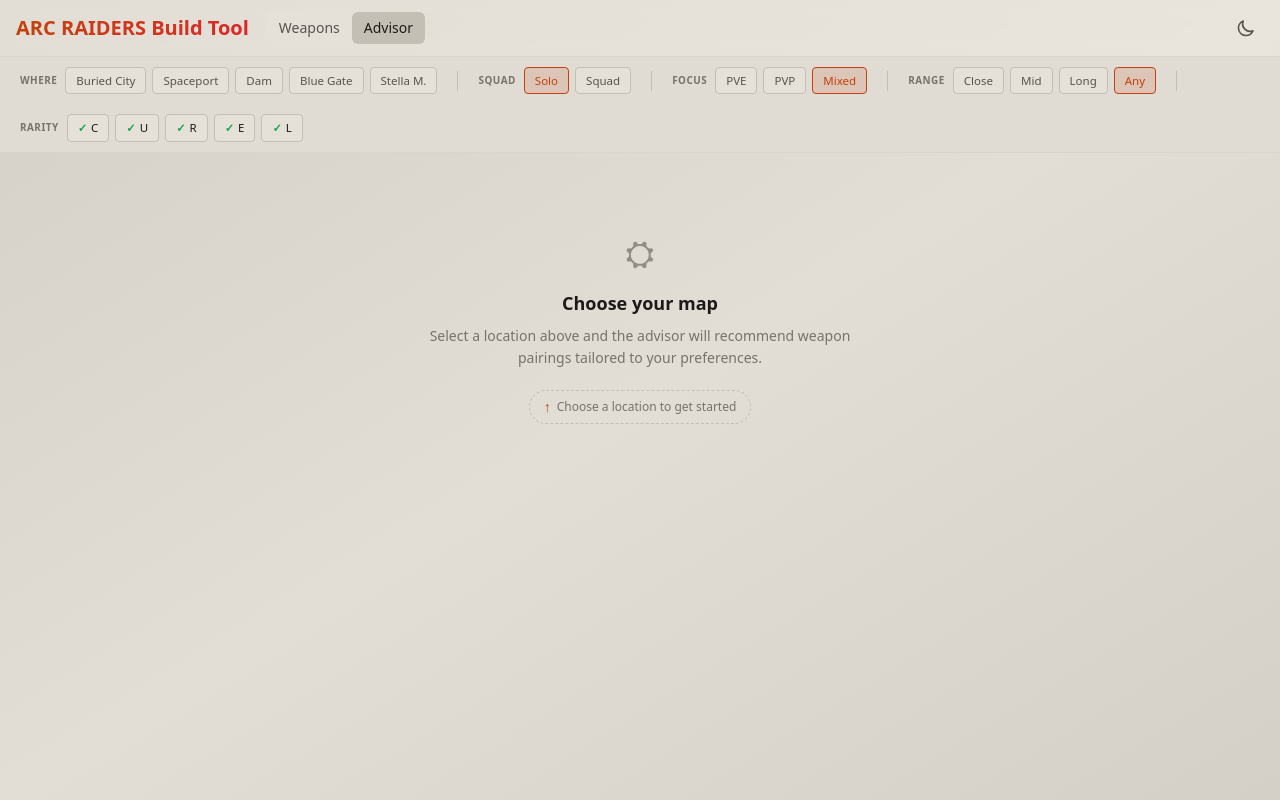
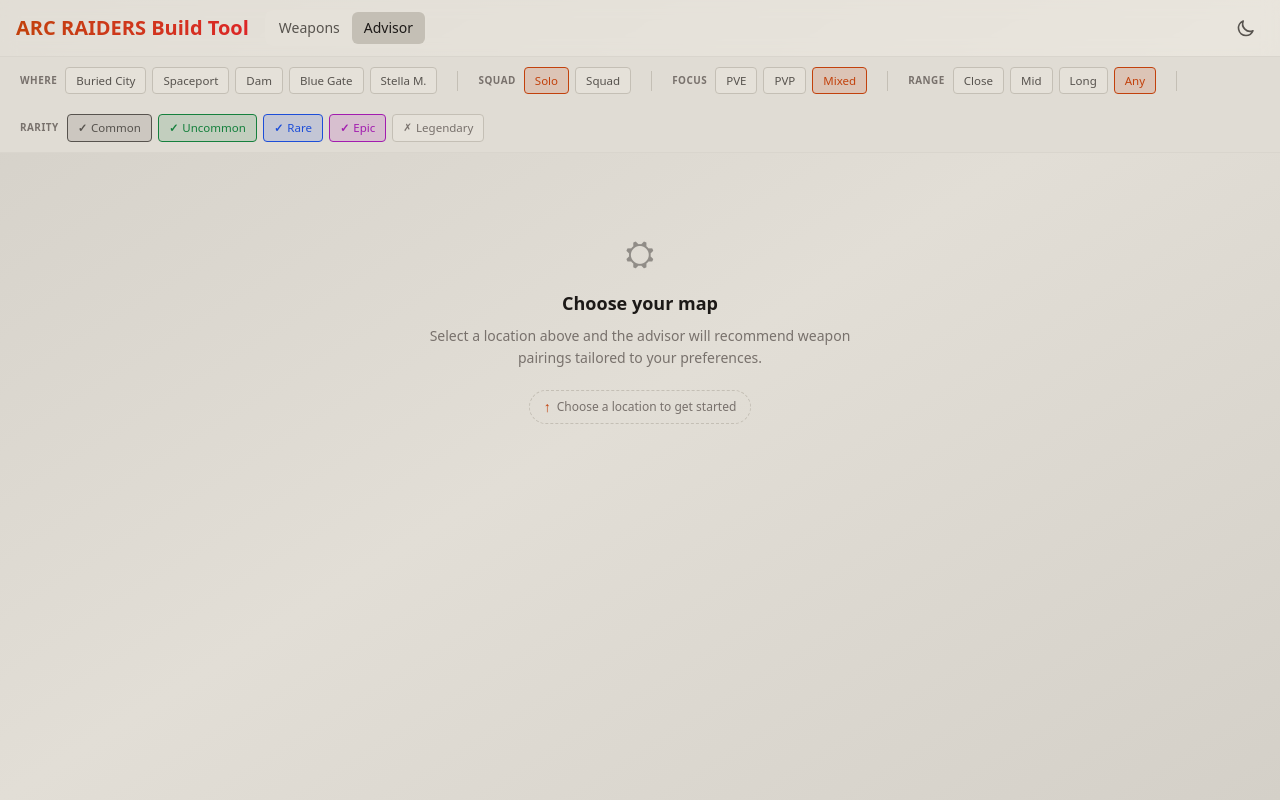
Before and after one commit to Jagg111/arc-kits, a React (Vite) app: page / in a window 1280 px wide. Both pictures are taken after a click on the button "Advisor". Built offline with nearby package versions, Linux system fonts and the light colour scheme.

Commit message:
Full rarity names on advisor filter and updated defaults

```diff
--- a/src/components/advisor/AdvisorFilterBar.tsx
+++ b/src/components/advisor/AdvisorFilterBar.tsx
@@ -18,9 +18,9 @@
   ADVISOR_SQUAD_LABELS,
   ADVISOR_FOCUS_LABELS,
   ADVISOR_RANGE_LABELS,
-  ADVISOR_RARITY_SHORT,
   ADVISOR_ALL_RARITIES,
 } from "../../data/advisor_config";
+import { RARITY_COLORS } from "../../data/constants";
 
 interface AdvisorFilterBarProps {
   filters: AdvisorFilterState;
@@ -140,19 +140,32 @@
           <FilterLabel>Rarity</FilterLabel>
           {ADVISOR_ALL_RARITIES.map((rarity) => {
             const checked = filters.allowedWeaponRarities.includes(rarity);
+            const rarityColor = RARITY_COLORS[rarity];
             return (
               <button
                 key={rarity}
-                className={`${basePill} border-border bg-surface-alt inline-flex items-center gap-1`}
-                style={checked ? { color: "var(--color-text-primary)" } : { color: "var(--color-text-muted)" }}
+                className={`${basePill} inline-flex items-center gap-1`}
+                style={
+                  checked
+                    ? {
+                        backgroundColor: `color-mix(in srgb, ${rarityColor} 15%, transparent)`,
+                        borderColor: rarityColor,
+                        color: rarityColor,
+                      }
+                    : {
+                        borderColor: "var(--color-border)",
+                        backgroundColor: "var(--color-surface-alt)",
+                        color: "var(--color-text-muted)",
+                      }
+                }
                 onClick={() => onToggleRarity(rarity)}
               >
                 {checked ? (
-                  <span className="font-bold text-[0.7rem]" style={{ color: "var(--color-success)" }}>&#10003;</span>
+                  <span className="font-bold text-[0.7rem]">&#10003;</span>
                 ) : (
-                  <span className="text-[0.65rem] text-text-faint">&#10007;</span>
+                  <span className="text-[0.65rem]">&#10007;</span>
                 )}
-                {ADVISOR_RARITY_SHORT[rarity]}
+                {rarity}
               </button>
             );
           })}
--- a/src/hooks/useAdvisorFilters.ts
+++ b/src/hooks/useAdvisorFilters.ts
@@ -27,7 +27,7 @@
   squad: "solo",
   focus: "mixed",
   preferredRange: "any",
-  allowedWeaponRarities: [...ADVISOR_ALL_RARITIES],
+  allowedWeaponRarities: ADVISOR_ALL_RARITIES.filter((r) => r !== "Legendary"),
 };
 
 export function useAdvisorFilters() {
```
Also changed, not shown: 1 other file (tests, documents, lock files or other folders).
